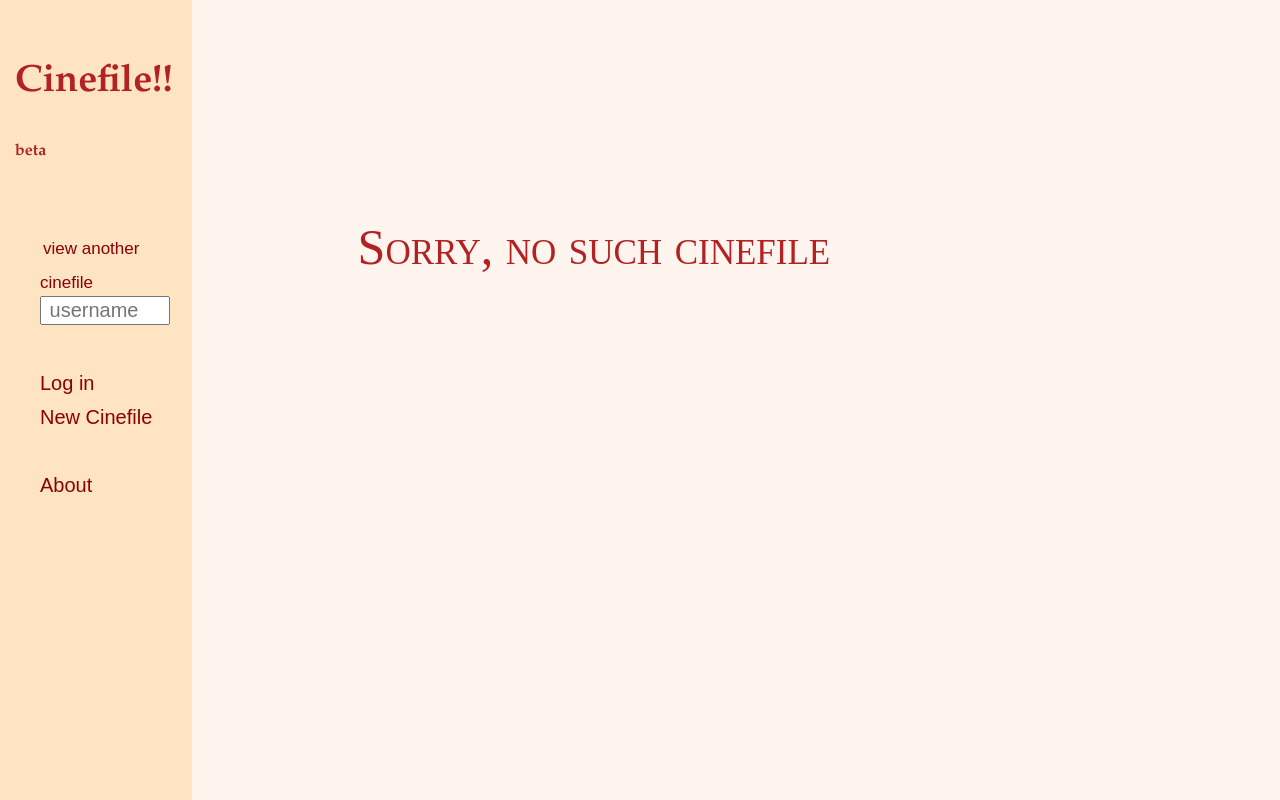
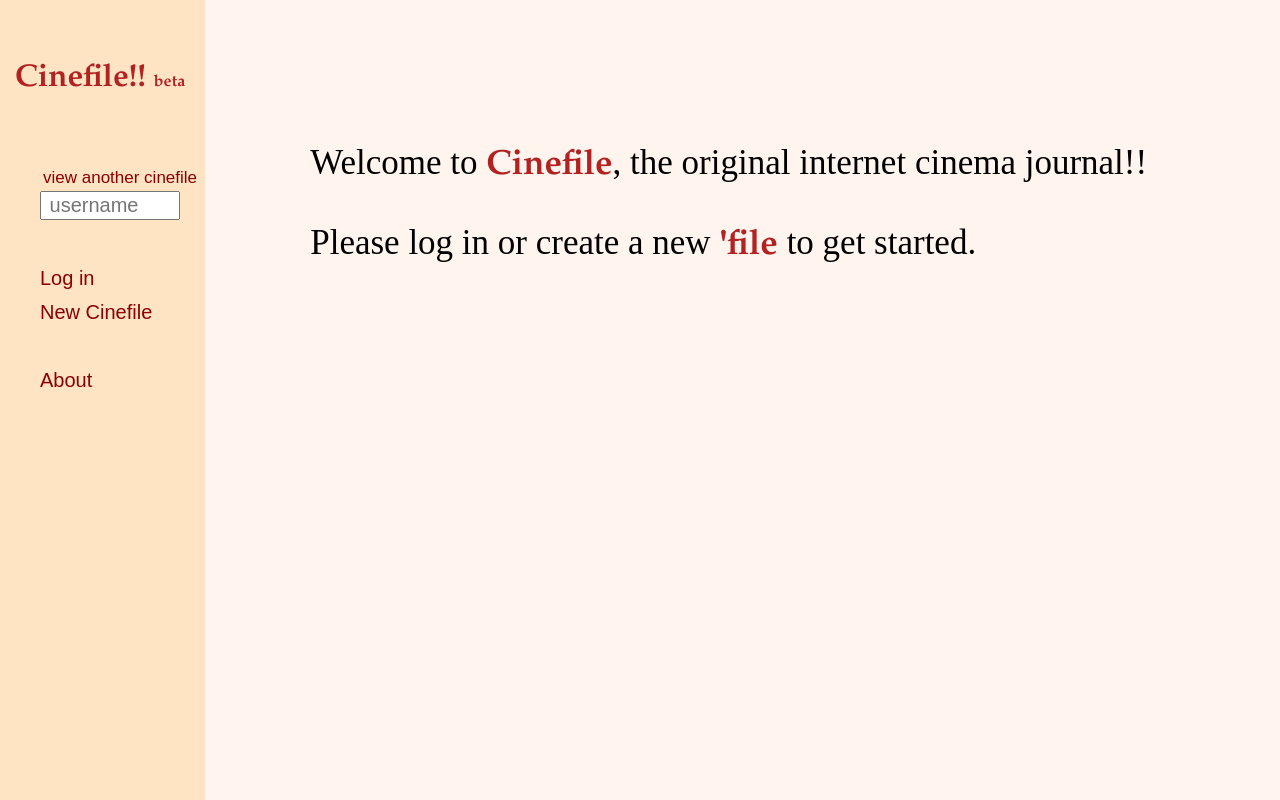
Before and after one commit to majorgowan/cinefile, a Django app: page / in a window 1280 px wide. Run offline with Django 5.2, Linux system fonts and the light colour scheme.

Commit message:
adding private, displayname in JUser, welcome screen

```diff
--- a/accounts/forms.py
+++ b/accounts/forms.py
@@ -24,10 +24,14 @@ class SignupForm(forms.ModelForm):
                                 help_text="reenter same password")
     email = forms.CharField(label="Email address",
                             widget=forms.EmailInput)
+    displayname = forms.CharField(label="Display Name")
+    private = forms.BooleanField(label="Make Cinefile private",
+                                 initial=False)
 
     class Meta:
         model = JUser
-        fields = ("username", "password1", "password2", "email")
+        fields = ("username", "password1", "password2",
+                  "email", "displayname", "private")
 
     def clean_password2(self):
         password1 = self.cleaned_data.get("password1")
--- a/accounts/models.py
+++ b/accounts/models.py
@@ -5,5 +5,6 @@ from django.contrib.auth.models import AbstractUser
 # Create your models here.
 # custom user
 class JUser(AbstractUser):
-    # identical to normal User class (for now)
-    pass
+    # for making user's file private
+    private = models.BooleanField(default=False)
+    displayname = models.CharField(max_length=32, blank=True)
--- a/journal/static/journal/css/layout.css
+++ b/journal/static/journal/css/layout.css
@@ -16,14 +16,25 @@ body {
     font-weight: bold;
     font-family: impact, sans-serif;
 }
+.cinefile {
+    font-family: Garamond, serif;
+    font-weight: bold;
+    color: firebrick;
+}
+#welcome_div {
+    font-size: 35px;
+    margin: 100px;
+    padding: 0;
+    color: darkolive;
+}
 
 .wrapper {
     display: flex;
 }
 .main_block {
     font-size: 27px;
-    margin-left: 15%;
-    width: 85%;
+    margin-left: 16%;
+    width: 84%;
     background-color: inherit;
     display: flex;
     flex-direction: column;
@@ -58,7 +69,7 @@ body {
 }
 
 .sidebar {
-    width: 15%;
+    width: 16%;
     height: 100vh;
     min-height: 200px;
     overflow: auto;
@@ -131,7 +142,7 @@ body {
     width: 40%;
     padding: 50px;
     max-height: 200px;
-    background-color: lightsteelblue;
+    background-color: aliceblue; /* lightsteelblue; */
 }
 #about_modal .cinefile {
     font-family: Garamond, serif;
--- a/journal/templates/journal/index.html
+++ b/journal/templates/journal/index.html
@@ -48,6 +48,8 @@
 
 {% block body %}
 {% if username == "" %}
+    {% include "journal/welcome.html" %}
+{% elif username == "__no_such_user__" %}
     <div id="no_such_user_div">
         <p>Sorry, no such cinefile</p>
     </div>
--- a/journal/templates/journal/layout.html
+++ b/journal/templates/journal/layout.html
@@ -42,18 +42,21 @@
     <div class="wrapper">
         <div class="sidebar">
             <div class="app_title">
-                <h4>
-                    {% if username %}
-                        {{ username }}'s Cinefile
+                <h5>
+                    {% if displayname %}
+                        {{ displayname }}'s<BR>Cinefile
+                    {% elif username %}
+                        {{ username }}'s<BR>Cinefile
                     {% else %}
                         Cinefile!!
                     {% endif %}
                     <span class="beta">beta</span>
-                </h4>
+                </h5>
             </div>
 
             <ul class="sidebar_list">
-                <li><label id="view_another_label">view another cinefile<BR></label>
+                <li><label for="view_another_profile_input"
+                           id="view_another_label">view another cinefile<BR></label>
                     <input id="view_another_profile_input"
                            type="text"
                            placeholder=" username" /></li><BR>
--- /dev/null
+++ b/journal/templates/journal/welcome.html
@@ -0,0 +1,10 @@
+<div id="welcome_div">
+    <p>
+        Welcome to <span class="cinefile">Cinefile</span>,
+        the original internet cinema journal!!
+    </p>
+    <p>
+        Please log in or create a new <span class="cinefile">'file</span>
+        to get started.
+    </p>
+</div>
--- a/journal/views.py
+++ b/journal/views.py
@@ -21,6 +21,8 @@ def index(request, user=None):
     # TODO: default to a welcome screen, not "no such cinefile"
     viewings = []
     username = ""
+    displayname = ""
+
     if user is not None:
         # check for existence of user
         JUser = apps.get_model('accounts', 'JUser')
@@ -28,15 +30,21 @@ def index(request, user=None):
         if matches.exists():
             user_obj = matches[0]
             username = user_obj.username
+            displayname = user_obj.displayname
             viewings = user_obj.viewings.all().order_by("-date")
+        else:
+            username = "__no_such_user__"
 
     elif request.user.is_authenticated:
         # use logged-in user
         viewings = request.user.viewings.all().order_by("-date")
         username = request.user.username
+        displayname = request.user.displayname
+
     return render(request, "journal/index.html",
                   {
                       "username": username,
+                      "displayname": displayname,
                       "viewings": viewings,
                   })
 
```
